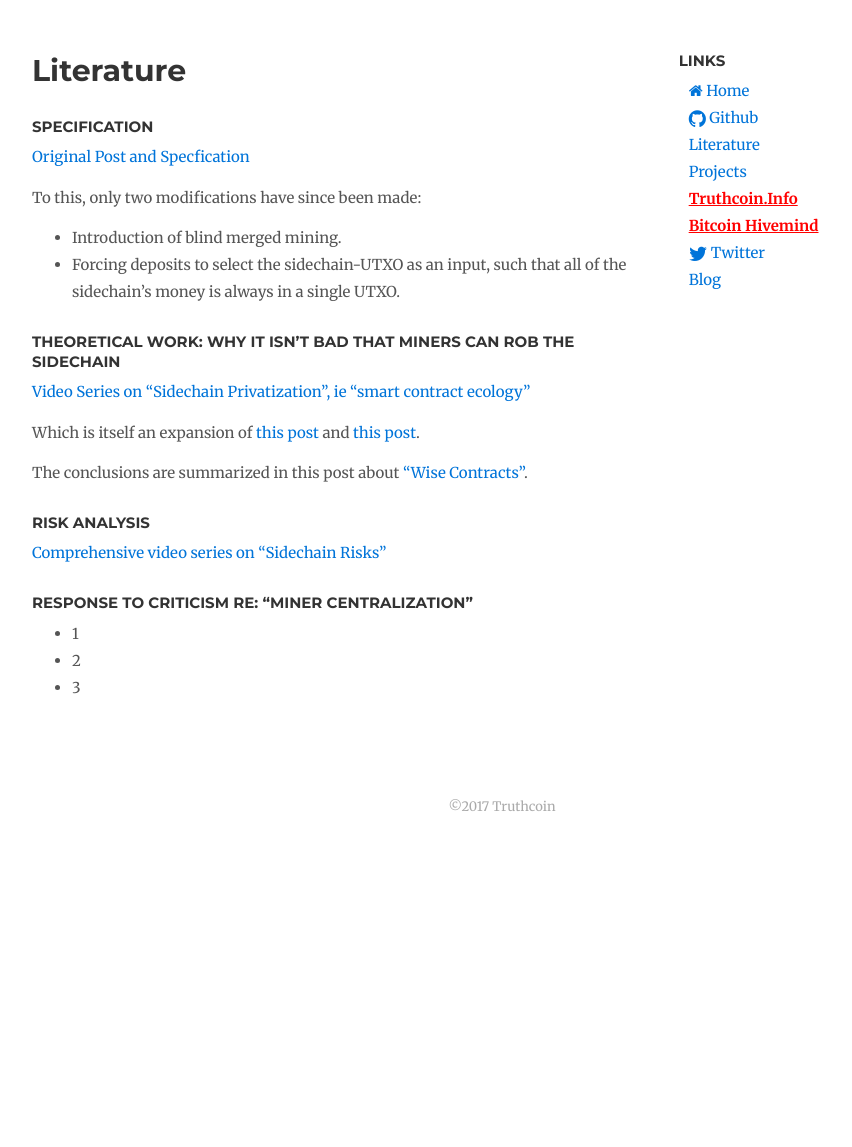
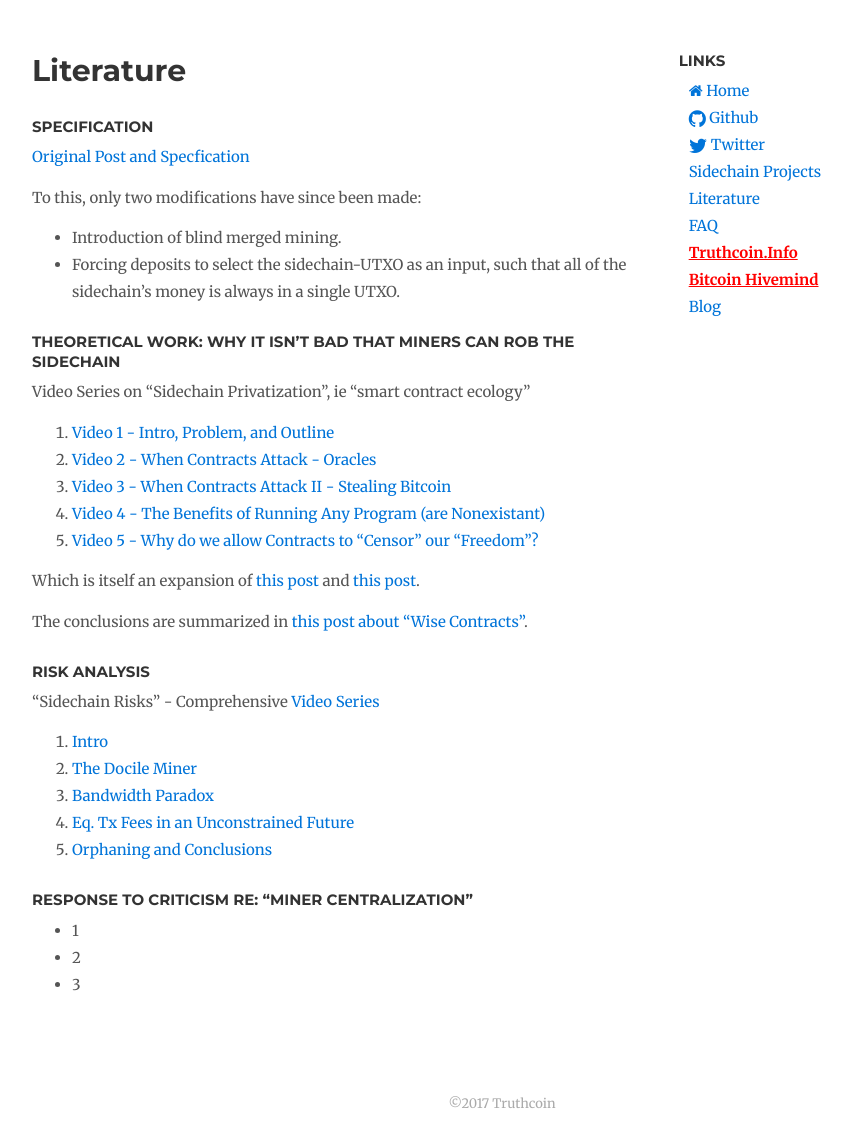
Before and after one commit to drivechain-project/drivechain.info, a Jekyll site: the page built from literature/index.md, in a window 1280 px wide, cut to the strip 164-1320 px from the top of the page. Shown: the top 1147 px of the strip, without its empty margins (138-990 px from the left). Built offline with Jekyll 4.4.1, drawn with Linux system fonts in a browser that asks for light colours; nearby versions of some CDN libraries; comment, search, counter and statistics services are not loaded; before the commit the page ends 1023 px from its top, so only the background shows below that.

Commit message:
Second Pass

```diff
--- a/_includes/sidebar.html
+++ b/_includes/sidebar.html
@@ -6,13 +6,15 @@
 
   <li><a href="http://www.drivechain.info"><i class="fa fa-home"></i> Home</a></li>
   <li><a href="https://github.com/drivechain-implementation-2/bitcoin"><i class="fa fa-github fa-lg"></i> Github</a></li>
+  <li><a href="https://twitter.com/truthcoin"><i class="fa fa-twitter fa-lg"></i> Twitter</a></li>
+
+  <li><a href="http://www.drivechain.info/projects/index.html"> Sidechain Projects</a></li>
   <li><a href="http://www.drivechain.info/literature/index.html"> Literature</a></li>
-  <li><a href="http://www.drivechain.info/projects/index.html"> Projects</a></li>
+
+  <li><a href="http://www.drivechain.info/faq/index.html"> FAQ</a></li>
 
   <li><a href="http://www.truthcoin.info/" style="color:#FF0000"><b><u>Truthcoin.Info</u></b></a></li>
   <li><a href="http://www.bitcoinhivemind.com/" style="color:#FF0000"><b><u>Bitcoin Hivemind</u></b></a></li>
-
-  <li><a href="https://twitter.com/truthcoin"><i class="fa fa-twitter fa-lg"></i> Twitter</a></li>
 
   <li><a href="/archive">Blog</a></li>
 
--- a/literature/index.md
+++ b/literature/index.md
@@ -14,16 +14,30 @@ To this, only two modifications have since been made:
 
 ### Theoretical Work: Why it isn't bad that miners can rob the sidechain
 
-[Video Series on "Sidechain Privatization", ie "smart contract ecology"](https://www.youtube.com/playlist?list=PLw8-6ARlyVciMH79ZyLOpImsMug3LgNc4)
+Video Series on "Sidechain Privatization", ie "smart contract ecology"
+
+1. [Video 1 - Intro, Problem, and Outline](https://www.youtube.com/watch?v=xGu0o8HH10U&list=PLw8-6ARlyVciMH79ZyLOpImsMug3LgNc4&index=1)
+2. [Video 2 - When Contracts Attack - Oracles](https://www.youtube.com/watch?v=2OOKgTSrITs&list=PLw8-6ARlyVciMH79ZyLOpImsMug3LgNc4&index=2)
+3. [Video 3 - When Contracts Attack II - Stealing Bitcoin](https://www.youtube.com/watch?v=S-65G-fp9zM&list=PLw8-6ARlyVciMH79ZyLOpImsMug3LgNc4&index=3)
+4. [Video 4 - The Benefits of Running Any Program (are Nonexistant)](https://www.youtube.com/watch?v=k3L2Rdz06NM&list=PLw8-6ARlyVciMH79ZyLOpImsMug3LgNc4&index=4)
+5. [Video 5 - Why do we allow Contracts to "Censor" our "Freedom"?](https://www.youtube.com/watch?v=GsnDUAkwlOw&list=PLw8-6ARlyVciMH79ZyLOpImsMug3LgNc4&index=5)
+
 
 Which is itself an expansion of [this post](http://www.truthcoin.info/blog/contracts-oracles-sidechains/) and [this post](http://www.truthcoin.info/blog/drivechain-op-code/).
 
-The conclusions are summarized in this post about ["Wise Contracts"](http://www.truthcoin.info/blog/wise-contracts/).
+The conclusions are summarized in [this post about "Wise Contracts"](http://www.truthcoin.info/blog/wise-contracts/).
 
 
 ### Risk Analysis
 
-[Comprehensive video series on "Sidechain Risks"](https://www.youtube.com/playlist?list=PLw8-6ARlyVciNjgS_NFhAu-qt7HPf_dtg)
+"Sidechain Risks" - Comprehensive [Video Series](https://www.youtube.com/playlist?list=PLw8-6ARlyVciNjgS_NFhAu-qt7HPf_dtg)
+
+1. [Intro](https://www.youtube.com/watch?v=0goYH2sDw0w&list=PLw8-6ARlyVciNjgS_NFhAu-qt7HPf_dtg&index=1)
+2. [The Docile Miner](https://www.youtube.com/watch?v=91TufmffIDg&list=PLw8-6ARlyVciNjgS_NFhAu-qt7HPf_dtg&index=2)
+3. [Bandwidth Paradox](https://www.youtube.com/watch?v=9Yl4zd5V1W8&list=PLw8-6ARlyVciNjgS_NFhAu-qt7HPf_dtg&index=3)
+4. [Eq. Tx Fees in an Unconstrained Future](https://www.youtube.com/watch?v=YErLEuOi3xU&list=PLw8-6ARlyVciNjgS_NFhAu-qt7HPf_dtg&index=4)
+5. [Orphaning and Conclusions](https://www.youtube.com/watch?v=0gRDuLWq0Vg&list=PLw8-6ARlyVciNjgS_NFhAu-qt7HPf_dtg&index=5)
+
 
 ### Response to Criticism re: "Miner Centralization"
 
```
Also changed, not shown: index.md (+1 -1 lines).
